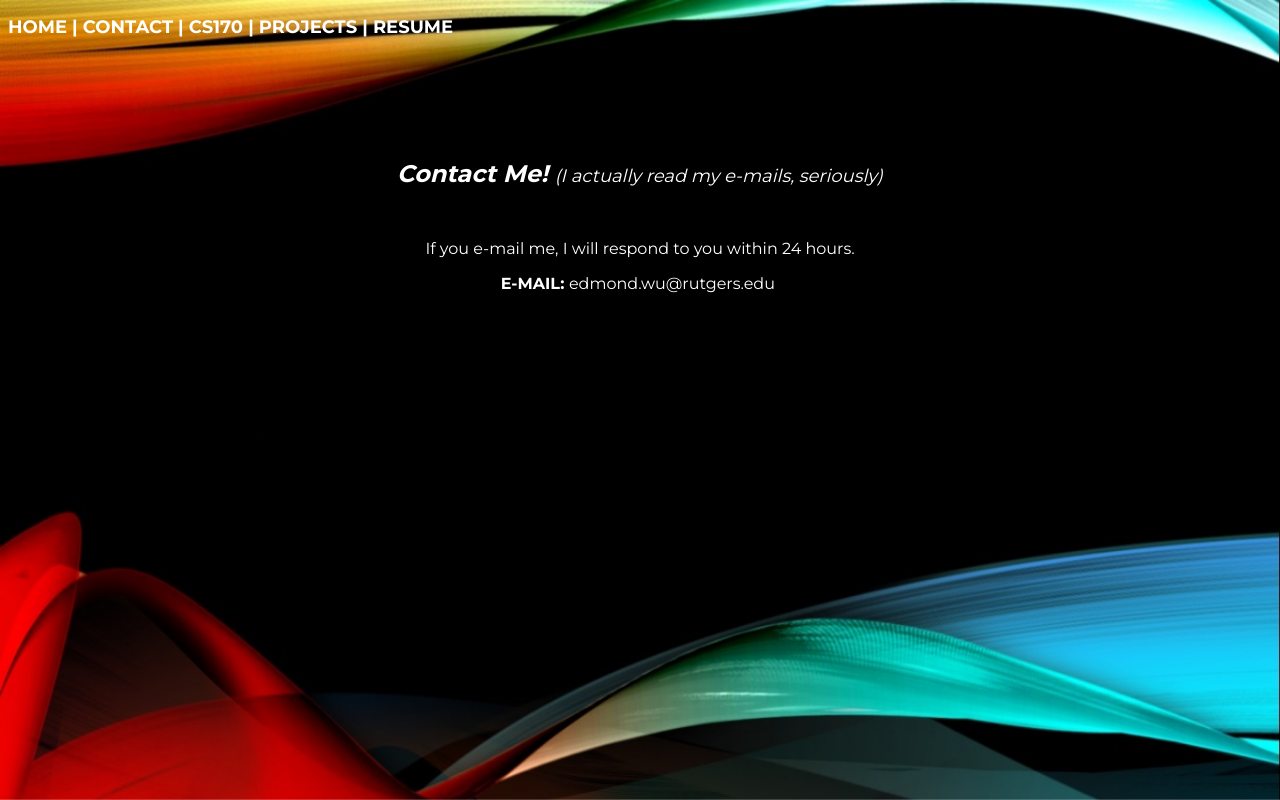
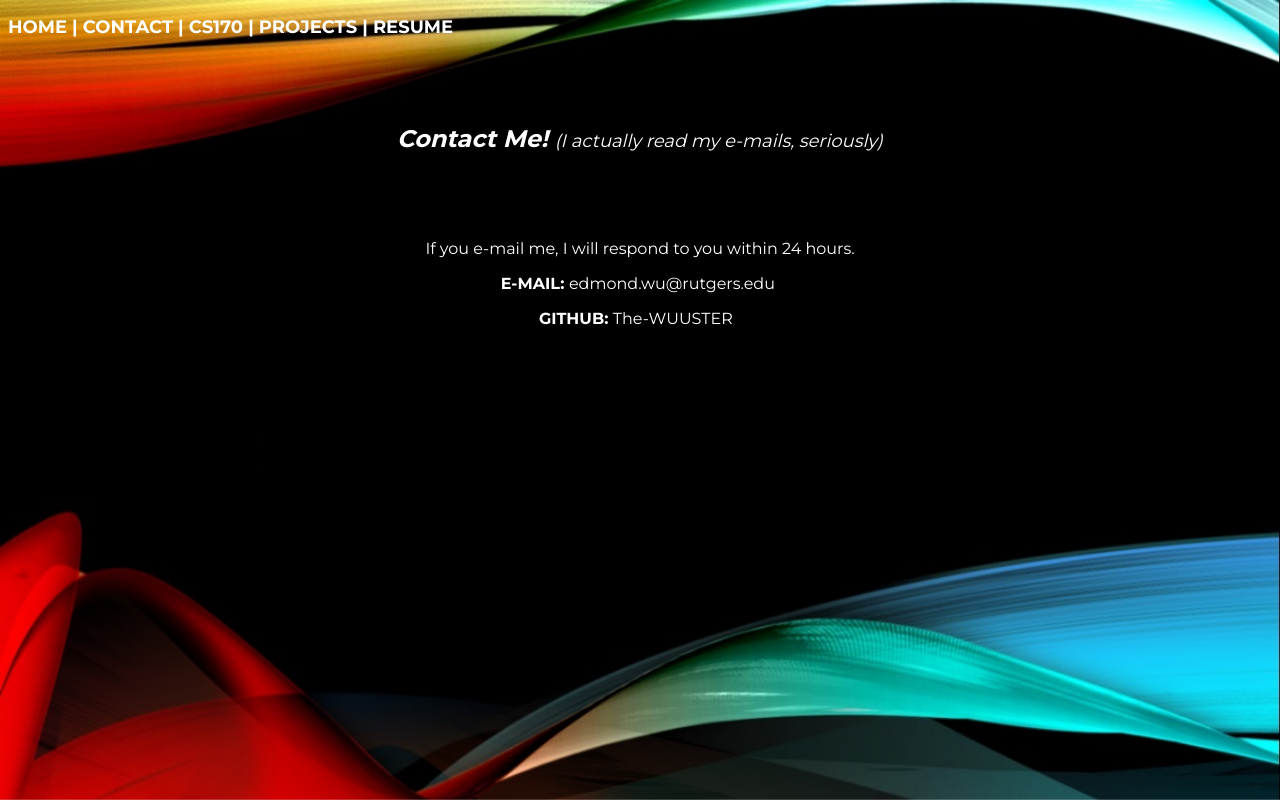
Before and after one commit to Edmond-Wu/edmond-wu.github.io, a plain HTML site: page contact.html in a window 1280 px wide. Drawn offline with Linux system fonts and the light colour scheme.

Commit message:
website stuff

```diff
--- a/contact.html
+++ b/contact.html
@@ -32,15 +32,20 @@
 <span class="auto-style10"><strong>RESUME</strong></span></a></span></p>
 <p class="auto-style14">&nbsp;</p>
 <p class="auto-style5">&nbsp;</p>
-<p class="auto-style5">&nbsp;</p>
 <p class="auto-style18"><span class="auto-style20"><strong><em>Contact Me! </em> </strong>
 </span><em><span class="auto-style15">(I actually read my e-mails, seriously)</span></em></p>
+<p class="auto-style5">&nbsp;</p>
 <p class="auto-style5">&nbsp;</p>
 <p class="auto-style5">If you e-mail me, I will respond to you within 24 hours.</p>
 <p class="auto-style18"><span class="auto-style13"><strong>E-MAIL: </strong>
 </span>
 <a href="mailto:edmond.wu@rutgers.edu" class="auto-style8"><span class="auto-style9">edmond.wu@rutgers.edu</span></a><span class="auto-style13">&nbsp;
 </span> </p>
+<p class="auto-style18"><span class="auto-style13"><strong>GITHUB: </strong>
+</span>
+<a href="https://github.com/The-WUUSTER" class="auto-style8" target="_blank"><span class="auto-style9">The-WUUSTER</span></a><span class="auto-style13">
+&nbsp;
+</span></p>
 
 </body>
 
```
Also changed, not shown: index.html (+1 -1 lines).
